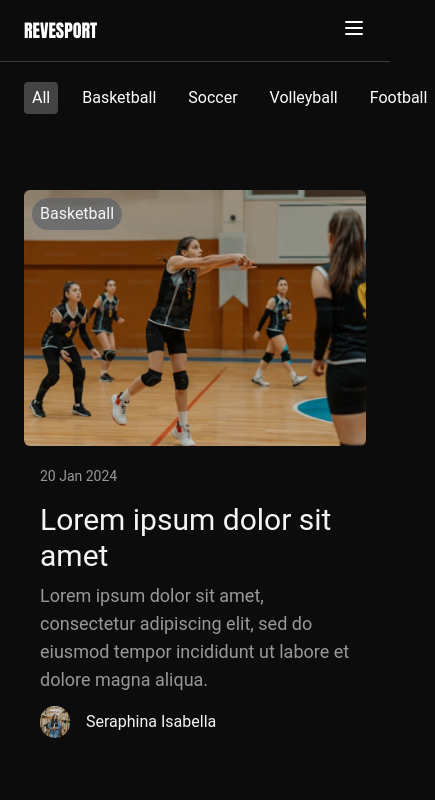
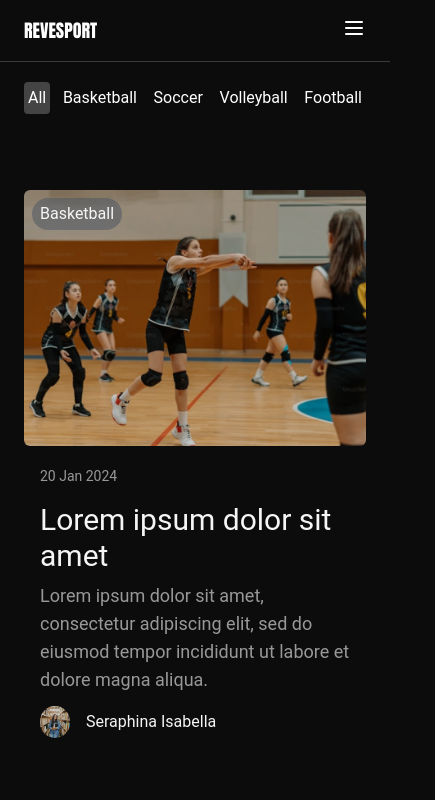
Before and after one commit to UtkuBoraEfil/revesports, a Next.js app: page /blogs in a window 390 px wide. Shown: the top 800 px of the page, 435 px wide, since content can reach past the window. Built offline with nearby package versions, Linux system fonts and the light colour scheme.

Commit message:
grid background

```diff
--- a/app/blog/[slugs]/page.tsx
+++ b/app/blog/[slugs]/page.tsx
@@ -10,10 +10,12 @@ export default function BlogPart({ params }: { params: any }) {
   const { slugs } = params;
   const blog = blogs[Number(slugs)];
   return (
-    <section className="bg-default-black text-white">
+    <section className="bg-default-black text-white bg-[linear-gradient(to_right,#80808012_1px,transparent_1px),linear-gradient(to_bottom,#80808012_1px,transparent_1px)] bg-[size:24px_24px]">
     <Navbar />
-      <TracingBeam className=" px-6 py-14 font-roboto">
-        <h1 className=" text-5xl md:text-6xl lg:text-8xl text-center font-impact">{blog.title}</h1>
+    <TracingBeam className=" px-6 py-14 font-roboto antialiased ">
+      <h1 className=" text-5xl md:text-6xl lg:text-8xl text-center font-impact">
+        {blog.title}
+      </h1>
       <div className="w-full flex justify-between pt-6 items-center">
         <div className="flex gap-4 items-center">
           <Image
--- a/app/blogs/page.tsx
+++ b/app/blogs/page.tsx
@@ -10,20 +10,20 @@ const [active, setActive] = useState("All");
     <section className="bg-default-black text-white">
       <Navbar />
       <div className="w-full md:px-14 px-6 flex justify-between  font-roboto my-5">
-        <div className="flex gap-4">
-          <button onClick={() => setActive("All")} className={cn("py-1 px-2 rounded-sm text-center", (active == "All") && "bg-[#444]")}>
+        <div className="flex md:gap-4 gap-1 justify-between w-full md:justify-normal">
+          <button onClick={() => setActive("All")} className={cn("py-1 px-1 md:px-2 rounded-sm text-center", (active == "All") && "bg-[#444]")}>
             All
           </button>
-          <button onClick={() => setActive("Basketball")} className={cn("py-1 px-2 rounded-sm text-center", (active == "Basketball") && "bg-[#444]")}>
+          <button onClick={() => setActive("Basketball")} className={cn("py-1 px-1 md:px-2 rounded-sm text-center", (active == "Basketball") && "bg-[#444]")}>
             Basketball
           </button>
-          <button onClick={() => setActive("Soccer")} className={cn("py-1 px-2 rounded-sm text-center", (active == "Soccer") && "bg-[#444]")}>
+          <button onClick={() => setActive("Soccer")} className={cn("py-1 px-1 md:px-2 rounded-sm text-center", (active == "Soccer") && "bg-[#444]")}>
             Soccer
           </button>
-          <button onClick={() => setActive("Volleyball")} className={cn("py-1 px-2 rounded-sm text-center", (active == "Volleyball") && "bg-[#444]")}>
+          <button onClick={() => setActive("Volleyball")} className={cn("py-1 px-1 md:px-2 rounded-sm text-center", (active == "Volleyball") && "bg-[#444]")}>
             Volleyball
           </button>
-          <button onClick={() => setActive("Football")} className={cn("py-1 px-2 rounded-sm text-center", (active == "Football") && "bg-[#444]")}>
+          <button onClick={() => setActive("Football")} className={cn("py-1 px-1 md:px-2 rounded-sm text-center", (active == "Football") && "bg-[#444]")}>
             Football
           </button>
 
```
Also changed, not shown: components/ui/volleyball1.tsx (+7 -7 lines), components/ui/blog.tsx (line endings or trailing spaces), public/images/volleyball1.svg, 1 other file (tests, documents, lock files or other folders). Lines whose indentation alone changed are shown as unchanged.
